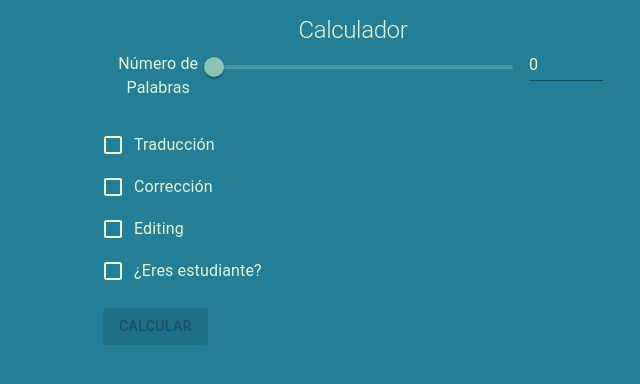
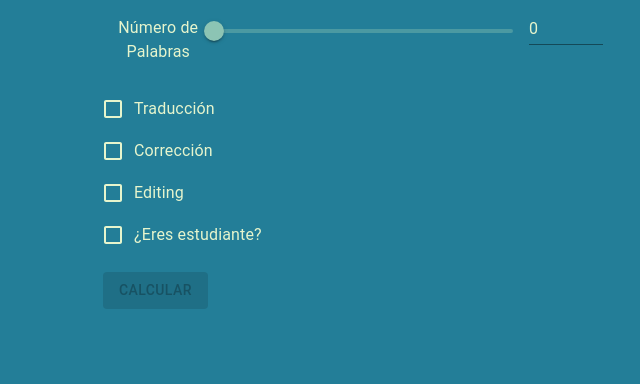
Before and after one commit to sebzapata/tarifa, a React (Create React App) app: page / in a window 1280 px wide. Shown: the top 384 px of the page, without its empty margins (287-927 px from the left). Built offline with nearby package versions, Linux system fonts and the light colour scheme.

Commit message:
remove header

```diff
--- a/src/App.tsx
+++ b/src/App.tsx
@@ -169,9 +169,6 @@ function App() {
     >
       <header className="App-header">
         <Grid width="500px">
-          <Typography variant="h1" fontSize="24px" marginBottom="8px">
-            Calculador
-          </Typography>
           <form style={{ height: "100%", marginBottom: "16px" }}>
             <Grid>
               <Grid display="flex" width="100%">
@@ -222,9 +219,9 @@ function App() {
                 </Grid>
               </Grid>
               <Grid>
-                <Typography minHeight="24px">
+                <Typography minHeight="24px" whiteSpace="pre-line">
                   {wordCount === wordCountLimit &&
-                    "Para manuscritos superiores a 10.000 palabras, contáctanos para pedir un presupuesto"}
+                    "Para manuscritos superiores a 10.000 palabras,\ncontáctanos para pedir un presupuesto"}
                 </Typography>
               </Grid>
             </Grid>
```
